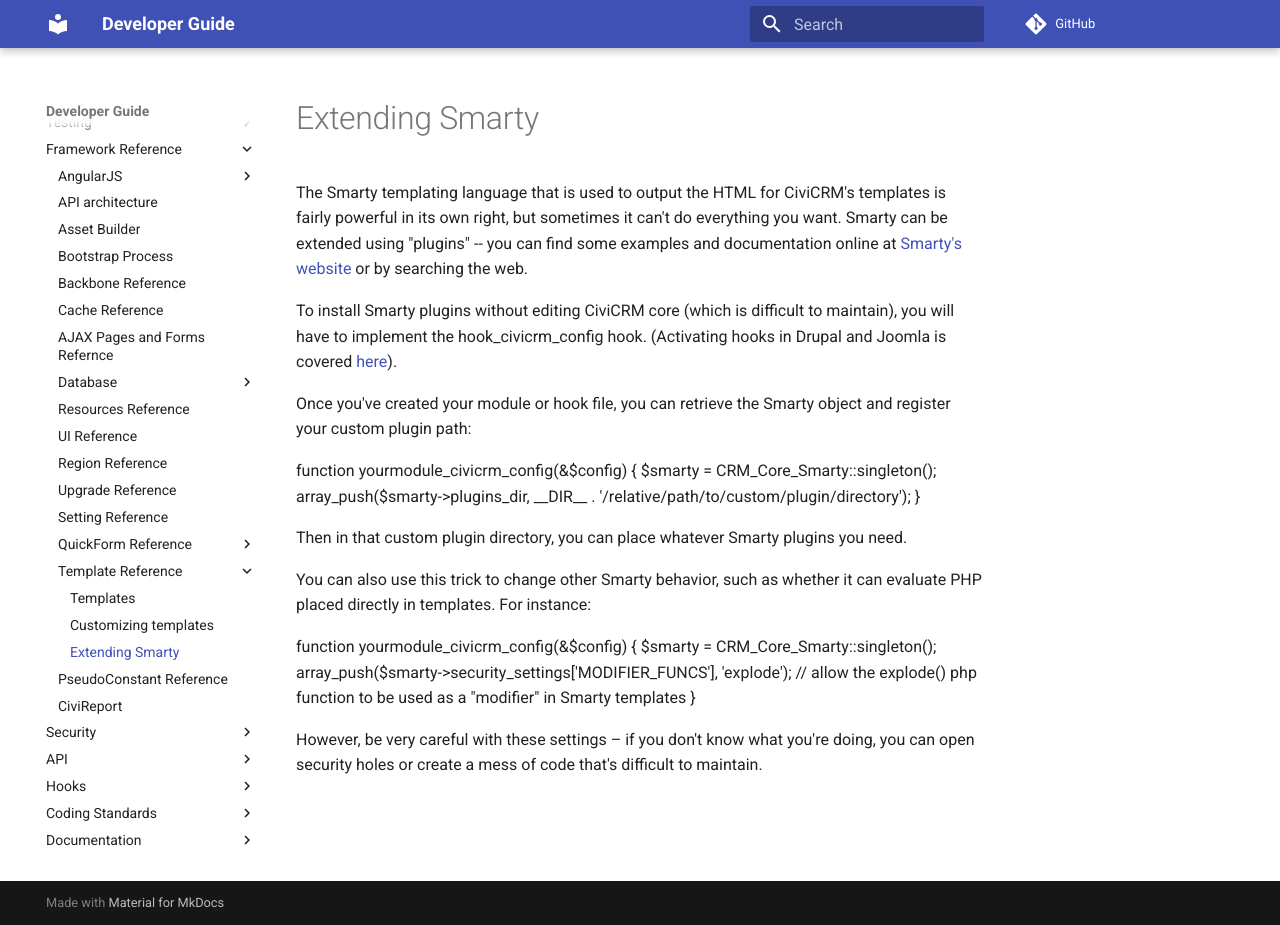
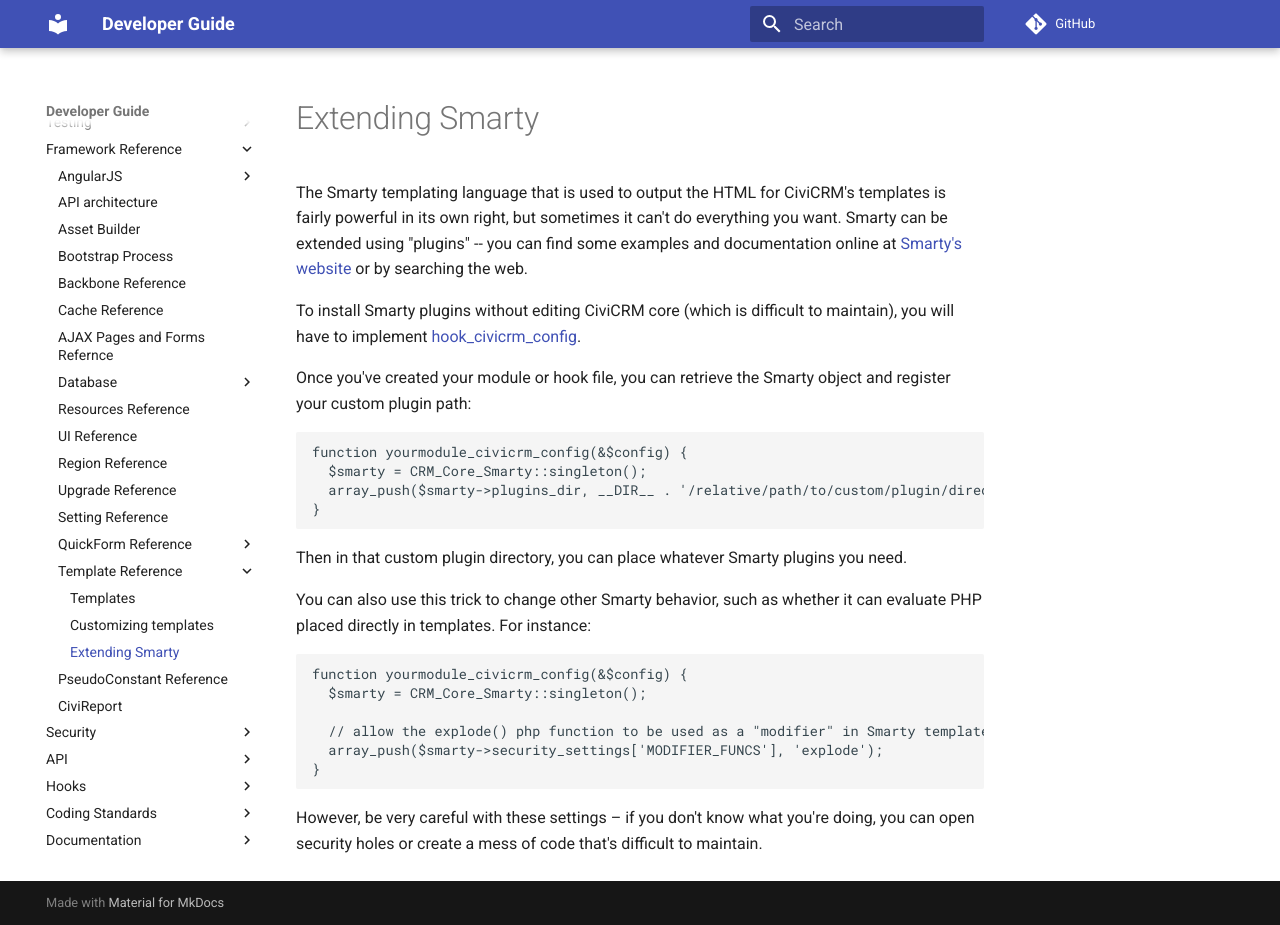
Before and after one commit to civicrm/civicrm-dev-docs, an MkDocs documentation site: the page built from docs/framework/templates/extending-smarty.md, in a window 1280 px wide and 925 px high. Built offline with MkDocs 1.6.1 and Material for MkDocs 9.7.7, drawn with Linux system fonts in a browser that asks for light colours; comment, search, counter and statistics services are not loaded; old or Windows-style settings are respelled for this version of MkDocs.

Commit message:
Clean up markdown

````diff
--- a/docs/framework/templates/extending-smarty.md
+++ b/docs/framework/templates/extending-smarty.md
@@ -3,30 +3,21 @@
 The Smarty templating language that is used to output the HTML for
 CiviCRM's templates is fairly powerful in its own right, but sometimes
 it can't do everything you want.  Smarty can be extended using "plugins"
--- you can find some examples and documentation online at [Smarty's
-website](http://www.smarty.net){.external-link} or by searching the web.
+-- you can find some examples and documentation online at [Smarty's website](http://www.smarty.net) or by searching the web.
 
 To install Smarty plugins without editing CiviCRM core (which is
-difficult to maintain), you will have to implement the
-hook_civicrm_config hook.  (Activating hooks in Drupal and Joomla is
-covered
-[here](http://wiki.civicrm.org/confluence/display/CRMDOC/CiviCRM+hook+specification#CiviCRMhookspecification-Proceduresforimplementinghooks%28forDrupal%29)).
+difficult to maintain), you will have to implement
+[hook_civicrm_config](/hooks/hook_civicrm_config.md).
 
 Once you've created your module or hook file, you can retrieve the
 Smarty object and register your custom plugin path:
 
-<div class="code panel" style="border-width: 1px;">
-
-<div class="codeContent panelContent">
-
-    function yourmodule_civicrm_config(&$config) {
-        $smarty = CRM_Core_Smarty::singleton();
-        array_push($smarty->plugins_dir, __DIR__ . '/relative/path/to/custom/plugin/directory');
-    }
-
-</div>
-
-</div>
+```php
+function yourmodule_civicrm_config(&$config) {
+  $smarty = CRM_Core_Smarty::singleton();
+  array_push($smarty->plugins_dir, __DIR__ . '/relative/path/to/custom/plugin/directory');
+}
+```
 
 Then in that custom plugin directory, you can place whatever Smarty
 plugins you need.
@@ -34,18 +25,14 @@
 You can also use this trick to change other Smarty behavior, such as
 whether it can evaluate PHP placed directly in templates. For instance:
 
-<div class="code panel" style="border-width: 1px;">
+```php
+function yourmodule_civicrm_config(&$config) {
+  $smarty = CRM_Core_Smarty::singleton();
 
-<div class="codeContent panelContent">
-
-    function yourmodule_civicrm_config(&$config) {
-        $smarty = CRM_Core_Smarty::singleton();
-        array_push($smarty->security_settings['MODIFIER_FUNCS'], 'explode'); // allow the explode() php function to be used as a "modifier" in Smarty templates
-    }
-
-</div>
-
-</div>
+  // allow the explode() php function to be used as a "modifier" in Smarty templates
+  array_push($smarty->security_settings['MODIFIER_FUNCS'], 'explode');
+}
+```
 
 However, be very careful with these settings – if you don't know what
 you're doing, you can open security holes or create a mess of code
````
